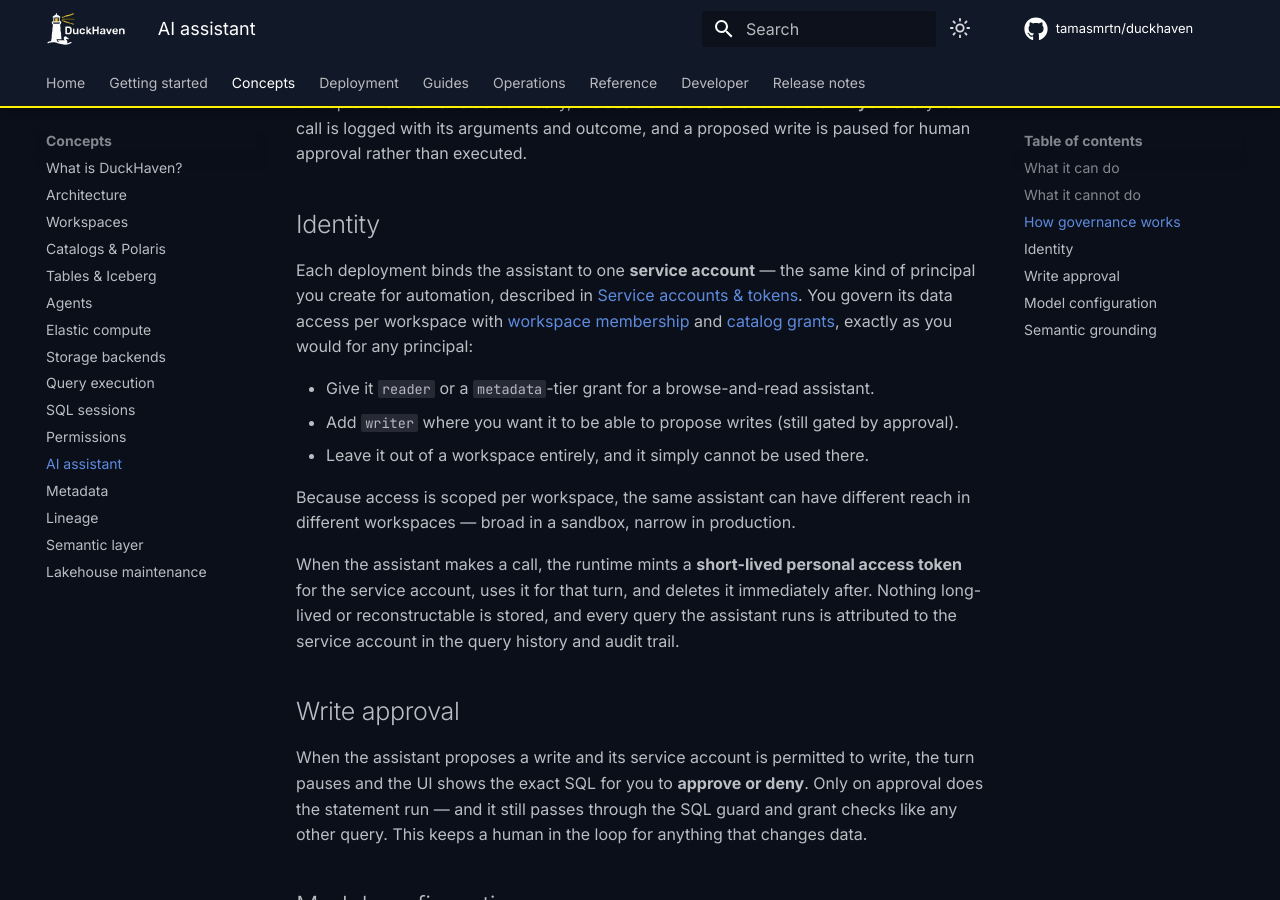
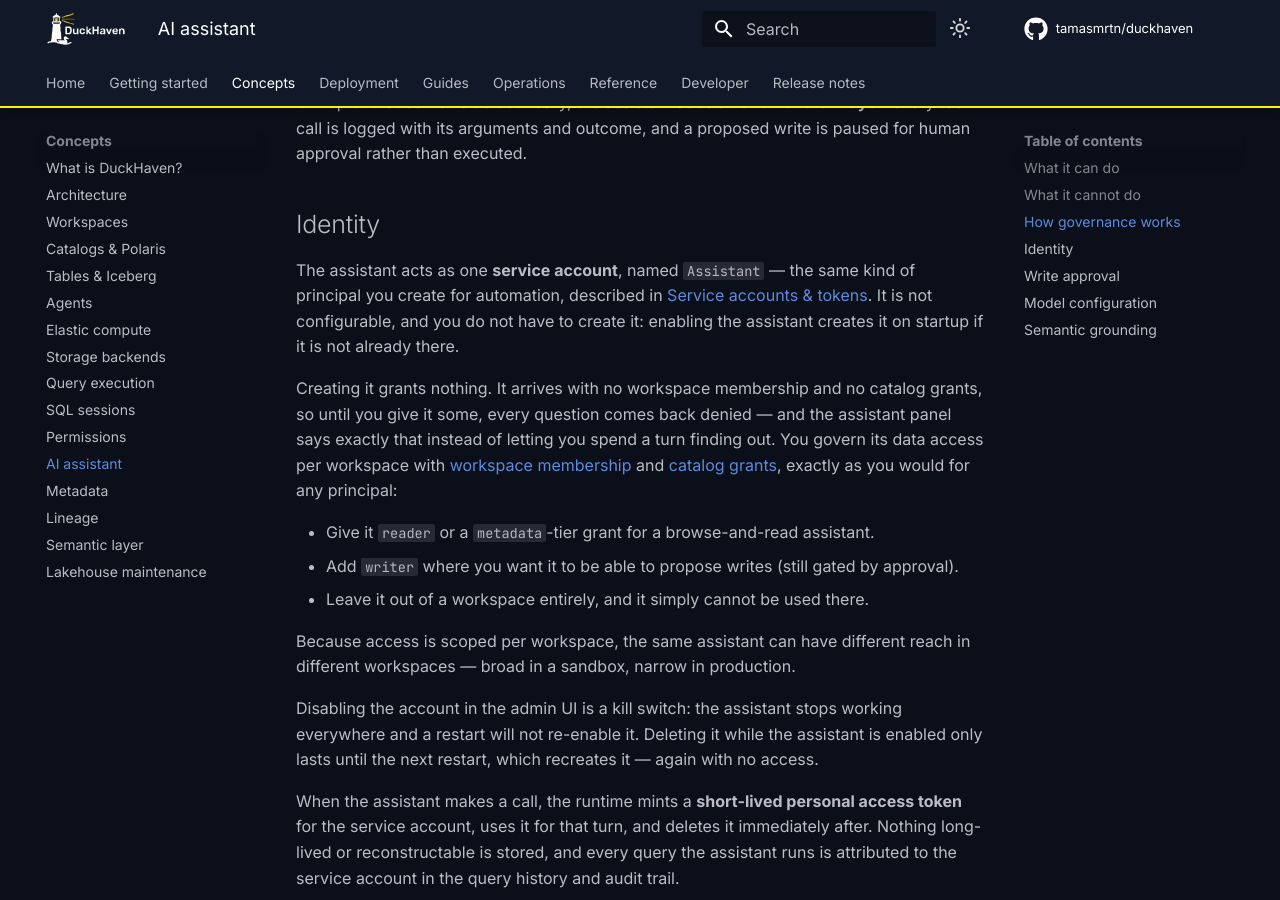
Before and after one commit to tamasmrtn/duckhaven, an MkDocs documentation site: the page built from docs/concepts/assistant.md, in a window 1280 px wide and 900 px high, scrolled down 1936 px. Built offline with MkDocs 1.6.1 and Material for MkDocs 9.7.7, drawn with Linux system fonts in a browser that asks for light colours; comment, search, counter and statistics services are not loaded.

Commit message:
Document the fixed, self-created assistant account
Drop ASSISTANT_SERVICE_ACCOUNT_SLUG from the config reference and the
compose passthrough, and rewrite the Identity section: the account is
named Assistant, is not configurable, and is created when the assistant is
enabled — but arrives with no access, which stays a deliberate per-workspace
decision.

Also states what disabling and deleting the account do, since one is a kill
switch that survives a restart and the other does not.

```diff
--- a/docs/concepts/assistant.md
+++ b/docs/concepts/assistant.md
@@ -62,9 +62,14 @@
 
 ## Identity
 
-Each deployment binds the assistant to one **service account** — the same kind of principal you create for automation,
-described in [Service accounts & tokens](../guides/service-accounts.md). You govern its data access per workspace with
-[workspace membership](workspaces.md) and [catalog grants](permissions.md), exactly as you would for any principal:
+The assistant acts as one **service account**, named `Assistant` — the same kind of principal you create for
+automation, described in [Service accounts & tokens](../guides/service-accounts.md). It is not configurable, and you do
+not have to create it: enabling the assistant creates it on startup if it is not already there.
+
+Creating it grants nothing. It arrives with no workspace membership and no catalog grants, so until you give it some,
+every question comes back denied — and the assistant panel says exactly that instead of letting you spend a turn finding
+out. You govern its data access per workspace with [workspace membership](workspaces.md) and
+[catalog grants](permissions.md), exactly as you would for any principal:
 
 - Give it `reader` or a `metadata`-tier grant for a browse-and-read assistant.
 - Add `writer` where you want it to be able to propose writes (still gated by approval).
@@ -72,6 +77,10 @@
 
 Because access is scoped per workspace, the same assistant can have different reach in different workspaces — broad in a
 sandbox, narrow in production.
+
+Disabling the account in the admin UI is a kill switch: the assistant stops working everywhere and a restart will not
+re-enable it. Deleting it while the assistant is enabled only lasts until the next restart, which recreates it — again
+with no access.
 
 When the assistant makes a call, the runtime mints a **short-lived personal access token** for the service account, uses
 it for that turn, and deletes it immediately after. Nothing long-lived or reconstructable is stored, and every query the
```
Also changed, not shown: docs/reference/configuration.md (+1 -2 lines), 1 other file.
